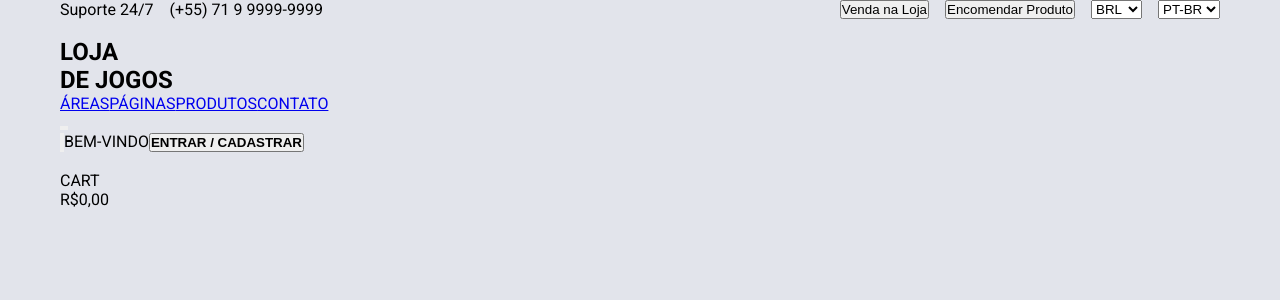
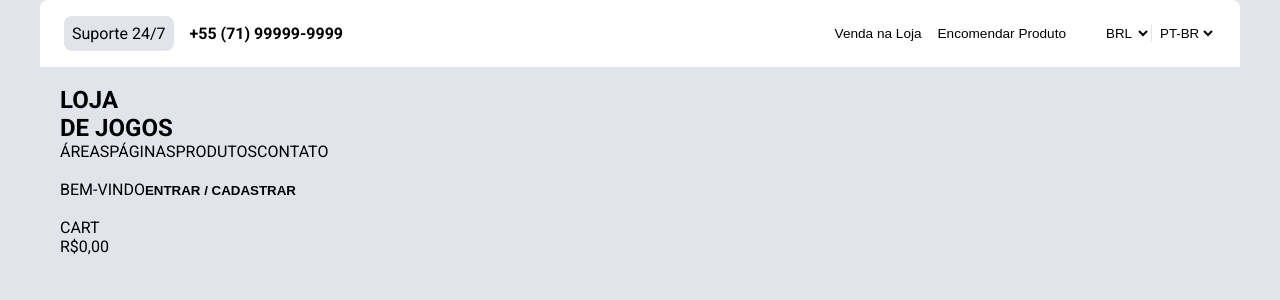
Before and after one commit to plucascarv/sistema-web-ecommerce-MATC82, an Angular app: page / in a window 1280 px wide. Shown: the top 300 px of the page. Built offline with nearby package versions, Linux system fonts and the light colour scheme.

Commit message:
supernav css - a adicionar imagem de select #lang

```diff
--- a/src/app/header-supernav/header-supernav.component.css
+++ b/src/app/header-supernav/header-supernav.component.css
@@ -1,9 +1,56 @@
 .supernav {
   display: flex;
   justify-content: space-between;
+  padding: 16px 24px;
+  background-color: white;
+  border-radius: 8px 8px 0 0;
+}
+
+.supernav button, select {
+  cursor: pointer;
 }
 
 .supernav-info, .supernav-lang-curr, .supernav-button, .hotline {
   display: flex;
   gap: 16px;
+  align-items: center;
 }
+
+.hotline {
+  font-size: 1rem;
+}
+
+.hotline-sign {
+  padding: 8px;
+  background: #e2e4eb;
+  border-radius: 8px;
+}
+
+.supernav-info {
+  gap: 36px;
+}
+
+.supernav-lang-curr {
+  gap: 0;
+}
+
+.supernav-button span, .supernav-lang-curr {
+  font-size: .85rem;
+}
+
+.supernav-lang-curr #currency {
+  border-right: solid 1px #e2e4eb;
+}
+
+.supernav-lang-curr #language {
+  margin-left: 4px;
+  position: relative;
+}
+
+.supernav-lang-curr #language::before {
+  content: url("");
+  border-radius: 50%;
+  width: 8px;
+  height: 8px;
+  position: absolute;
+}
--- a/src/app/header-supernav/header-supernav.component.html
+++ b/src/app/header-supernav/header-supernav.component.html
@@ -1,7 +1,7 @@
 <nav class="supernav container">
   <div class="hotline">
-    <span>Suporte 24/7</span>
-    <span>(+55) 71 9 9999-9999</span>
+    <span class="hotline-sign">Suporte 24/7</span>
+    <a href="tel:+55 (71) 99999-9999"><strong>+55 (71) 99999-9999</strong></a>
   </div>
 
   <div class="supernav-info">
--- a/src/styles.css
+++ b/src/styles.css
@@ -1,4 +1,6 @@
 /* You can add global styles to this file, and also import other style files */
+
+/* STYLE RESET */
 * {
   margin: 0;
   padding: 0;
@@ -9,6 +11,17 @@ body {
   background: #e2e4eb;
 }
 
+button, select {
+  background: none;
+  border: none;
+}
+
+a {
+  text-decoration: none;
+  color: inherit;
+}
+
+/* UTILIDADES*/
 .container {
   box-sizing: border-box;
   max-width: 1200px;
```
